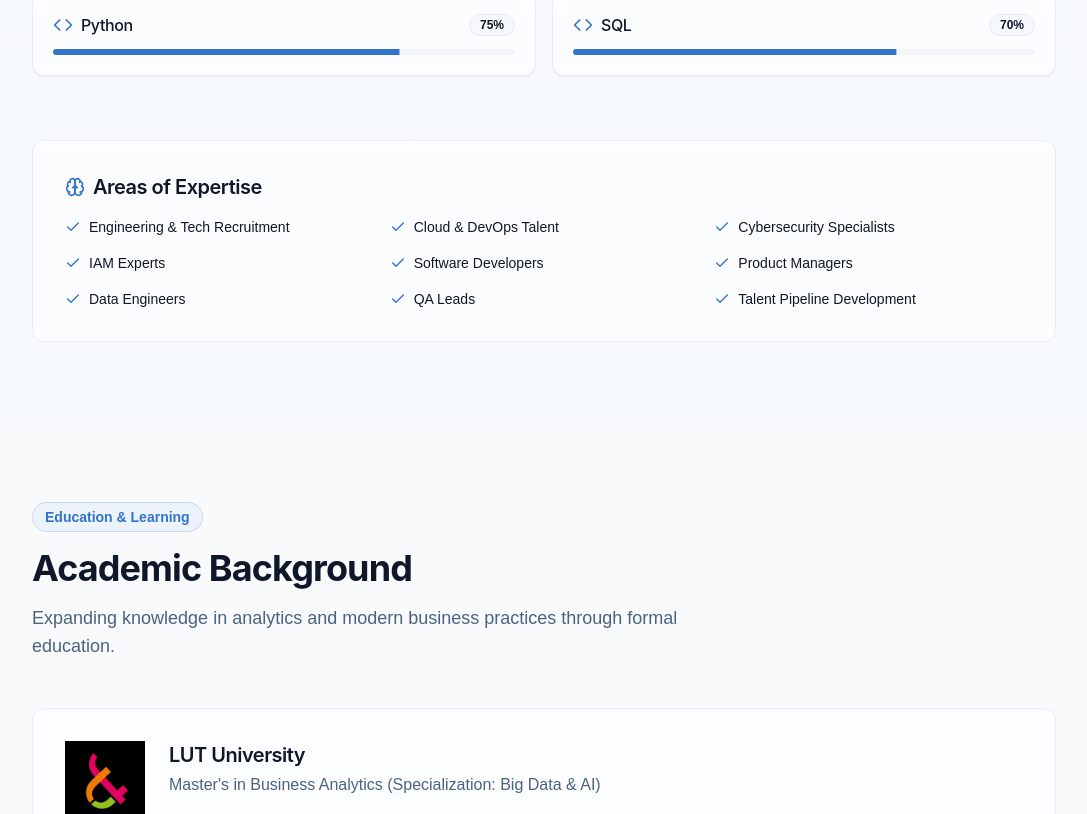
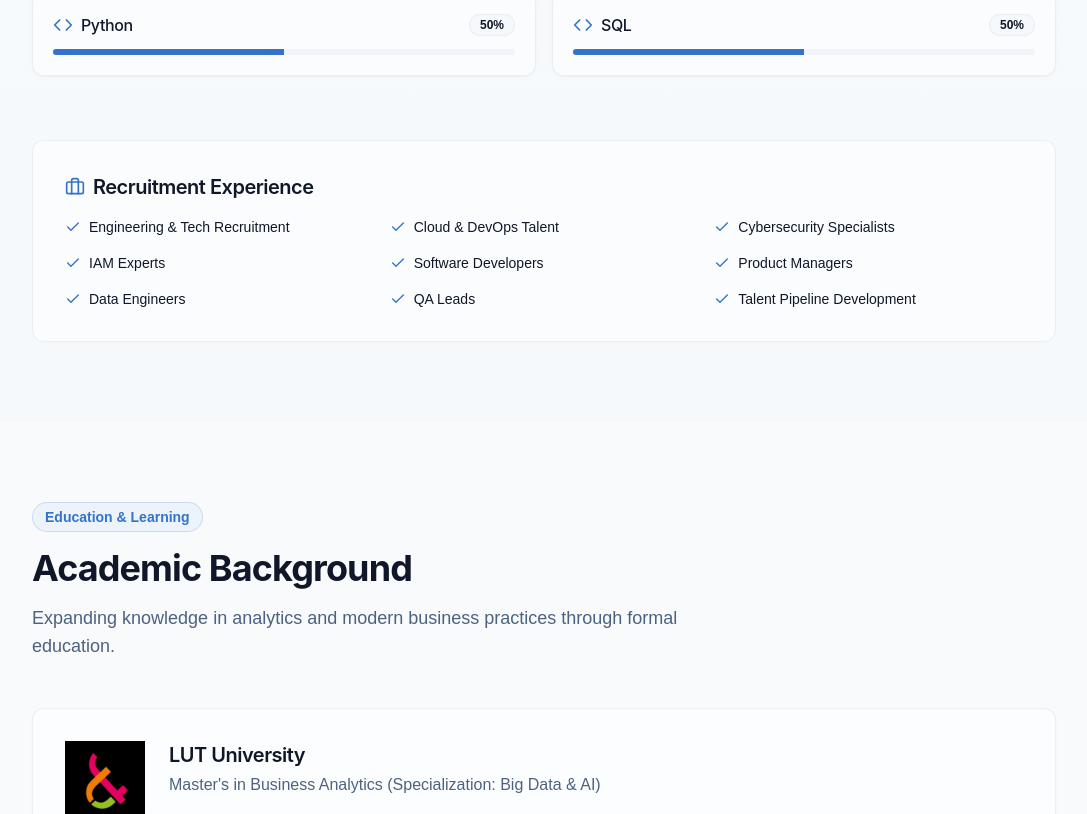
Before and after one commit to Ram45678/ramchhetri, a React (Vite) app: page / in a window 1280 px wide. Shown: the part 4230-5044 px from the top of the page, without its empty margins (96-1183 px from the left). Built offline with nearby package versions, Linux system fonts and the light colour scheme; a web font is replaced by a local one.

Commit message:
Update skills section content
- Update proficiency values for Python and SQL.
- Change "Areas of Expertise" to "Recruitment Experience".

```diff
--- a/src/components/SkillsSection.tsx
+++ b/src/components/SkillsSection.tsx
@@ -63,13 +63,13 @@ const skills: Skill[] = [
   },
   {
     name: "Python",
-    proficiency: 75,
+    proficiency: 50,
     category: 'technical',
     icon: <Code className="h-5 w-5 text-primary" />
   },
   {
     name: "SQL",
-    proficiency: 70,
+    proficiency: 50,
     category: 'technical',
     icon: <Code className="h-5 w-5 text-primary" />
   },
@@ -189,8 +189,8 @@ const SkillsSection = () => {
         <div className="mt-16 section-fade-in">
           <div className="p-6 md:p-8 border border-border/60 bg-card/50 backdrop-blur-sm rounded-lg">
             <h3 className="text-xl font-semibold mb-4 flex items-center">
-              <Brain className="h-5 w-5 mr-2 text-primary" />
-              Areas of Expertise
+              <Briefcase className="h-5 w-5 mr-2 text-primary" />
+              Recruitment Experience
             </h3>
             <div className="grid grid-cols-1 sm:grid-cols-2 md:grid-cols-3 gap-4">
               {[
```
